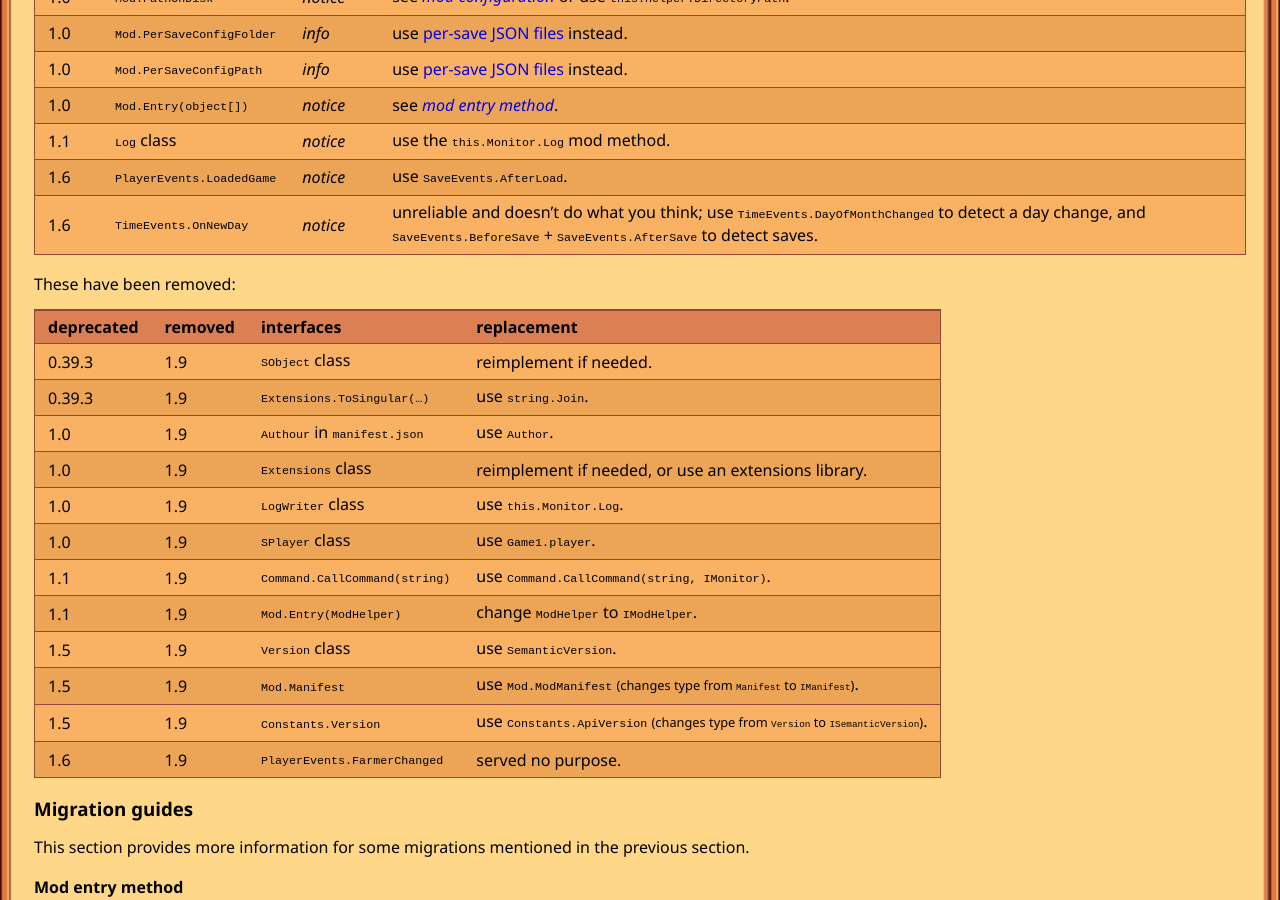
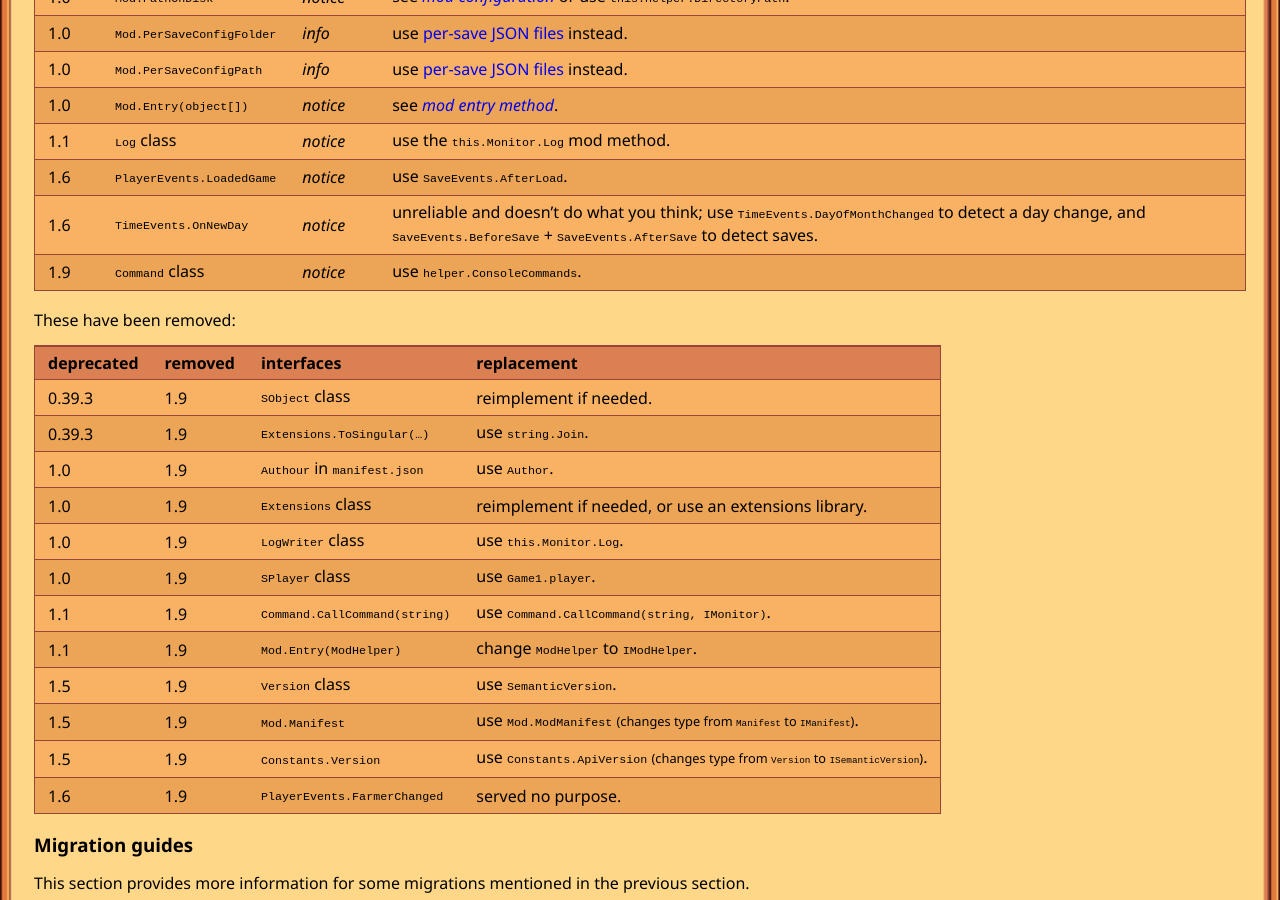
Before and after one commit to Pathoschild/canimod.github.io, a Jekyll site: the page built from guides/updating-a-smapi-mod.md, in a window 1280 px wide and 900 px high, scrolled down 1592 px. Built offline with Jekyll 4.4.1, drawn with Linux system fonts in a browser that asks for light colours; nearby versions of some CDN libraries.

Commit message:
update for command deprecation in SMAPI 1.9

```diff
--- a/guides/updating-a-smapi-mod.md
+++ b/guides/updating-a-smapi-mod.md
@@ -52,6 +52,7 @@ since  | interfaces                | severity | replacement
 1.1    | `Log` class               | _notice_ | use the `this.Monitor.Log` mod method.
 1.6    | `PlayerEvents.LoadedGame` | _notice_ | use `SaveEvents.AfterLoad`.
 1.6    | `TimeEvents.OnNewDay`     | _notice_ | unreliable and doesn't do what you think; use `TimeEvents.DayOfMonthChanged` to detect a day change, and `SaveEvents.BeforeSave` + `SaveEvents.AfterSave` to detect saves.
+1.9    | `Command` class           | _notice_ | use `helper.ConsoleCommands`.
 
 These have been removed:
 
```
